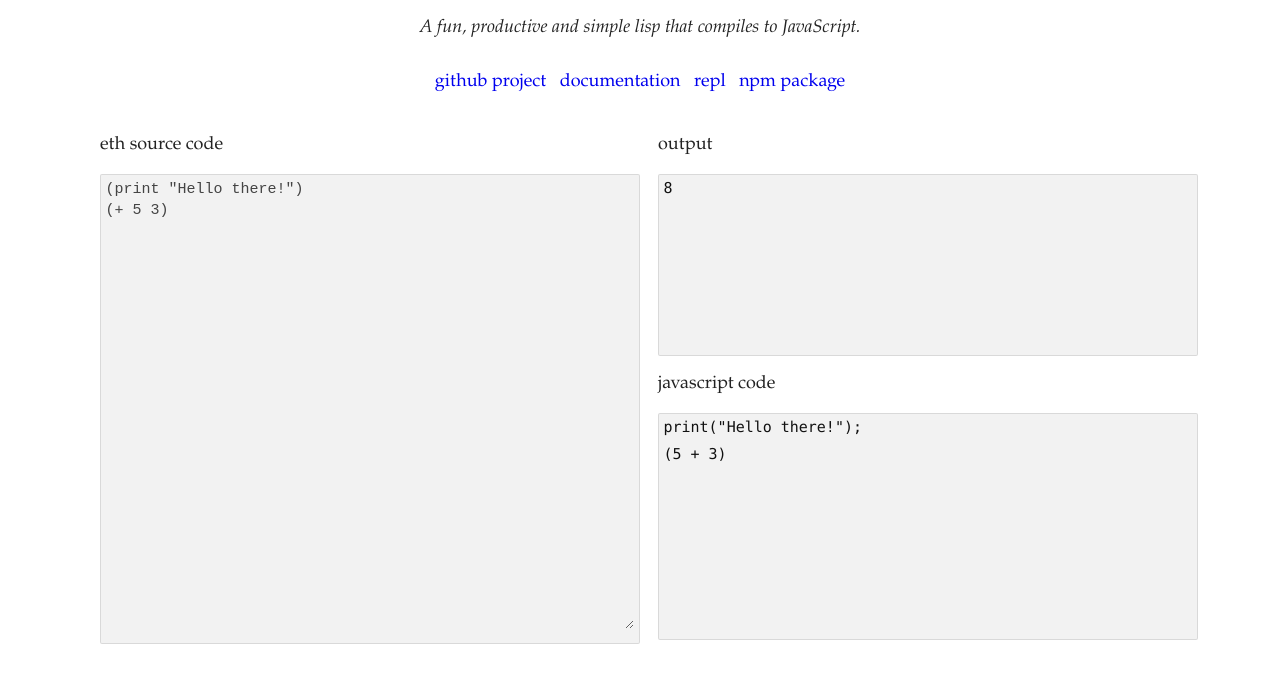
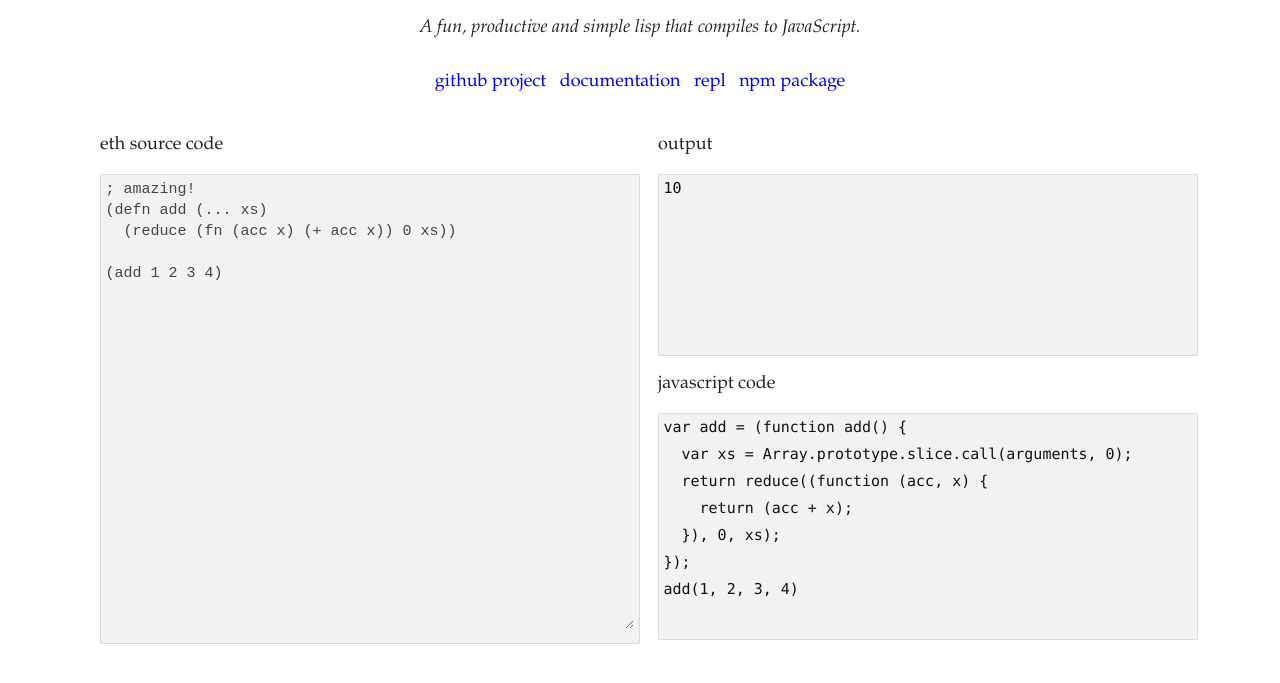
Before and after one commit to eth-lang/eth-lang, a plain HTML site: page repl.html in a window 1280 px wide. Shown: the part 305-988 px from the top of the page. Drawn offline with Linux system fonts and the light colour scheme.

```diff
--- a/repl.html
+++ b/repl.html
@@ -26,8 +26,11 @@
   <div class="repl">
     <div class="repl__code">
       <label>eth source code</label>
-      <pre class="repl__code__code"><textarea id="ethCode">(print "Hello there!")
-(+ 5 3)</textarea></pre>
+      <pre class="repl__code__code"><textarea id="ethCode">; amazing!
+(defn add (... xs)
+  (reduce (fn (acc x) (+ acc x)) 0 xs))
+
+(add 1 2 3 4)</textarea></pre>
     </div>
 
     <div class="repl__output">
--- a/repl.js
+++ b/repl.js
@@ -288,11 +288,12 @@
       try {
         return (function () {
           return (function () {
-            var ast = eth.read("repl", (":__repl__start" + value));
+            var ast = eth.read("repl", (":__repl__start undefined " + value));
             var jsCode = eth.write(ast);
-            var relevantJsCode = split("__repl__start", jsCode)[1].slice(3);
-            setContent("ethOutputCode", relevantJsCode);
-            return setContent("ethOutputResult", eval(jsCode));
+            var skipN = length("\";\nundefined;");
+            var relevantJsCode = split("__repl__start", jsCode)[1].slice(skipN);
+            setContent("ethOutputCode", relevantJsCode.trim());
+            return setContent("ethOutputResult", toJson(eval(jsCode)));
           }.call(this));
         })();
       } catch (e) {
```
Also changed, not shown: eth.js, 1 other file.
